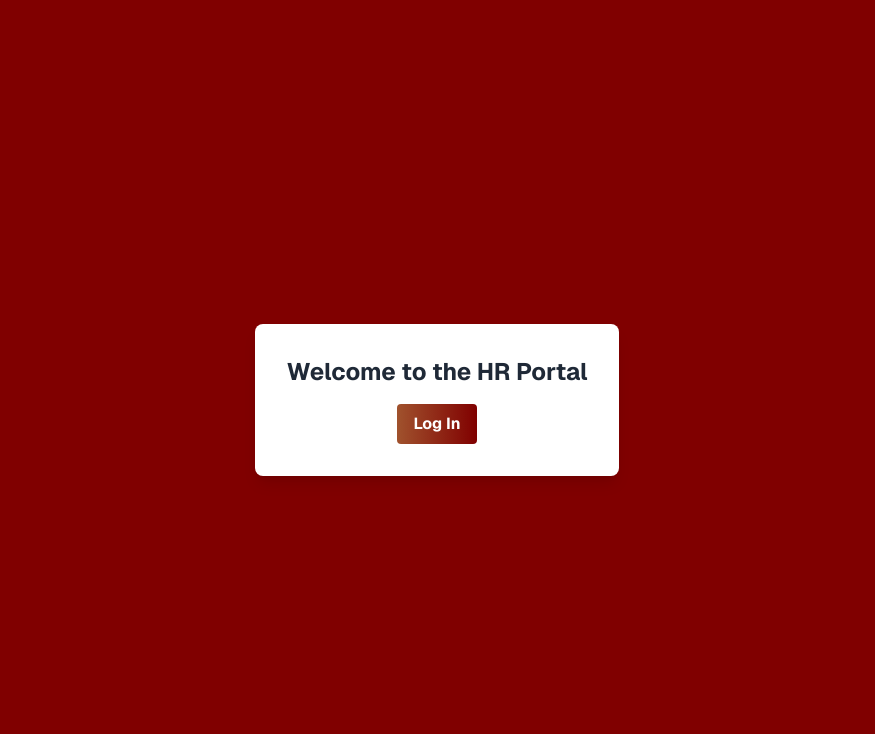
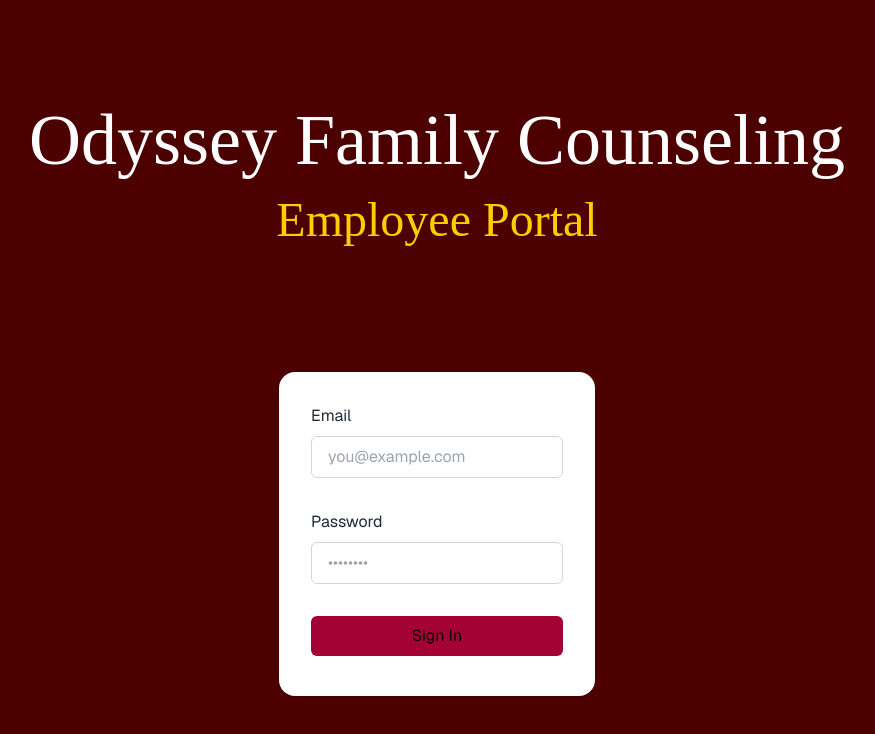
Before and after one commit to Emory-Hack4Impact/Odyssey, a Next.js app: page /login in a window 1280 px wide. Shown: the top 734 px of the page, without its empty margins (203-1078 px from the left). Built offline with nearby package versions, Linux system fonts and the light colour scheme.

Commit message:
Back to SSR, added font and colors

```diff
--- a/src/app/globals.css
+++ b/src/app/globals.css
@@ -1,6 +1,8 @@
 @tailwind base;
 @tailwind components;
 @tailwind utilities;
+
+@import url('https://fonts.googleapis.com/css2?family=Playfair+Display:wght@400;700&display=swap');
 
 @layer base {
   :root {
--- a/src/app/login/page.tsx
+++ b/src/app/login/page.tsx
@@ -1,104 +1,73 @@
-'use client'
+import Link from "next/link";
+import { createClient } from "@/utils/supabase/server";
+import { redirect } from "next/navigation";
+import { SubmitButton } from "./submit-button";
 
-import React, { useState } from 'react';
-import { Transition } from '@headlessui/react';
-import { SubmitButton } from './submit-button';
+export default function Login({
+  searchParams,
+}: {
+  searchParams: { message: string };
+}) {
+  const signIn = async (formData: FormData) => {
+    "use server";
 
-const Login = () => {
-  const [isLoggingIn, setIsLoggingIn] = useState(false);
-  const [username, setUsername] = useState('');
-  const [password, setPassword] = useState('');
-  const [error, setError] = useState('');
+    const email = formData.get("email") as string;
+    const password = formData.get("password") as string;
+    const supabase = createClient();
 
-  const validateEmailType = (username: string) => {
-    const regex = /^[A-Za-z][A-Za-z]*@odysseycounseling\.org$/;
-    return regex.test(username);
-  };
+    const { error } = await supabase.auth.signInWithPassword({
+      email,
+      password,
+    });
 
-  const handleSignIn = (e) => {
-    e.preventDefault(); // Prevent the default form submission
-
-    // Checkpoint 1: Check for blank fields
-    if (!username && !password) {
-      setError('Please enter a username and password.');
-      return;
-    } else if (!username) {
-      setError('Please enter a username.');
-      return;
-    } else if (!password) {
-      setError('Please enter a password.');
-      return;
+    if (error) {
+      return redirect("/login?message=Could not authenticate user");
     }
 
-    // Checkpoint 2: Validate username format
-    if (!validateEmailType(username)) {
-      setError('Invalid email address.');
-      return;
-    }
-
-    // If all checks pass, clear the error and proceed with sign-in
-    setError('');
-    // Your sign-in logic goes here...
-    setIsLoggingIn(false); // Optionally hide the login form upon sign-in attempt
+    return redirect("/protected");
   };
 
   return (
-    <div className="w-full h-screen flex items-center justify-center bg-maroon">
-      <div className="bg-white p-8 rounded-lg shadow-lg text-center">
-        <h1 className="text-2xl font-bold text-gray-800">Welcome to the HR Portal</h1>
-
-        <Transition
-          show={!isLoggingIn}
-          enter="transition-opacity duration-500"
-          enterFrom="opacity-0"
-          enterTo="opacity-100"
-          leave="transition-opacity duration-500"
-          leaveFrom="opacity-100"
-          leaveTo="opacity-0"
-        >
-          <button
-            onClick={() => setIsLoggingIn(true)}
-            className="mt-4 bg-gradient-to-r from-light-maroon to-maroon text-white font-bold py-2 px-4 rounded"
-          >
-            Log In
-          </button>
-        </Transition>
-
-        <Transition
-          show={isLoggingIn}
-          enter="transition-opacity duration-500"
-          enterFrom="opacity-0"
-          enterTo="opacity-100"
-          leave="transition-opacity duration-500"
-          leaveFrom="opacity-100"
-          leaveTo="opacity-0"
-        >
-          <form onSubmit={handleSignIn} className="mt-4 px-4 flex flex-col items-center">
+    <div className="flex w-full flex-1 flex-col justify-center gap-2 px-8 bg-maroon">
+      <div className="mb-10">
+        <h1 className="text-white text-center pb-5 font-playfair text-7xl">Odyssey Family Counseling</h1>
+        <h2 className="text-odyssey-yellow text-center font-playfair text-5xl">Employee Portal</h2>
+      </div>
+      <div className="bg-white mt-20 p-8 rounded-2xl shadow mx-auto sm:max-w-md">
+        <form className="animate-in flex w-full flex-1 flex-col justify-center gap-2 text-foreground">
+          <label className="text-md text-gray-800" htmlFor="email">
+            Email
+          </label>
           <input
-              type="text"
-              placeholder="Username"
-              value={username}
-              onChange={(e) => setUsername(e.target.value)}
-              className="mt-2 p-2 w-full border rounded-lg text-gray-800"
+            className="mb-6 rounded-md border border-gray-300 bg-inherit px-4 py-2 text-gray-800"
+            name="email"
+            placeholder="you@example.com"
+            required
           />
+          <label className="text-md text-gray-800" htmlFor="password">
+            Password
+          </label>
           <input
+            className="mb-6 rounded-md border border-gray-300 bg-inherit px-4 py-2 text-gray-800"
             type="password"
-              placeholder="Password"
-              value={password}
-              onChange={(e) => setPassword(e.target.value)}
-              className="mt-2 p-2 w-full border rounded-lg text-gray-800"
+            name="password"
+            placeholder="••••••••"
+            required
           />
-            {error && <p className="text-red-500 text-xs italic">{error}</p>}
           <SubmitButton
-              className="mt-4 w-full bg-gradient-to-r from-light-maroon to-maroon text-white font-bold py-2 px-4 rounded"
+            formAction={signIn}
+            className="mb-2 rounded-md bg-light-maroon px-4 py-2 text-foreground"
+            pendingText="Signing In..."
           >
             Sign In
           </SubmitButton>
+          {searchParams?.message && (
+            <p className="mt-4 bg-foreground/10 p-4 text-center text-foreground">
+              {searchParams.message}
+            </p>
+          )}
         </form>
-        </Transition>
       </div>
     </div>
   );
-};
-
-export default Login;
+}
--- a/tailwind.config.ts
+++ b/tailwind.config.ts
@@ -9,9 +9,13 @@ const config = {
   ],
   theme: {
     extend: {
+      fontFamily:{
+        'playfair': ['Playfair Display', 'serif'],
+      },
       colors: {
-        maroon: '#800000',
-        'light-maroon': '#A0522D',
+        maroon: '#4d0000',
+        'light-maroon': '#a40235',
+        'odyssey-yellow': '#ffcc02',
         background: "hsl(var(--background))",
         foreground: "hsl(var(--foreground))",
         btn: {
```
Lines whose indentation alone changed are shown as unchanged.
